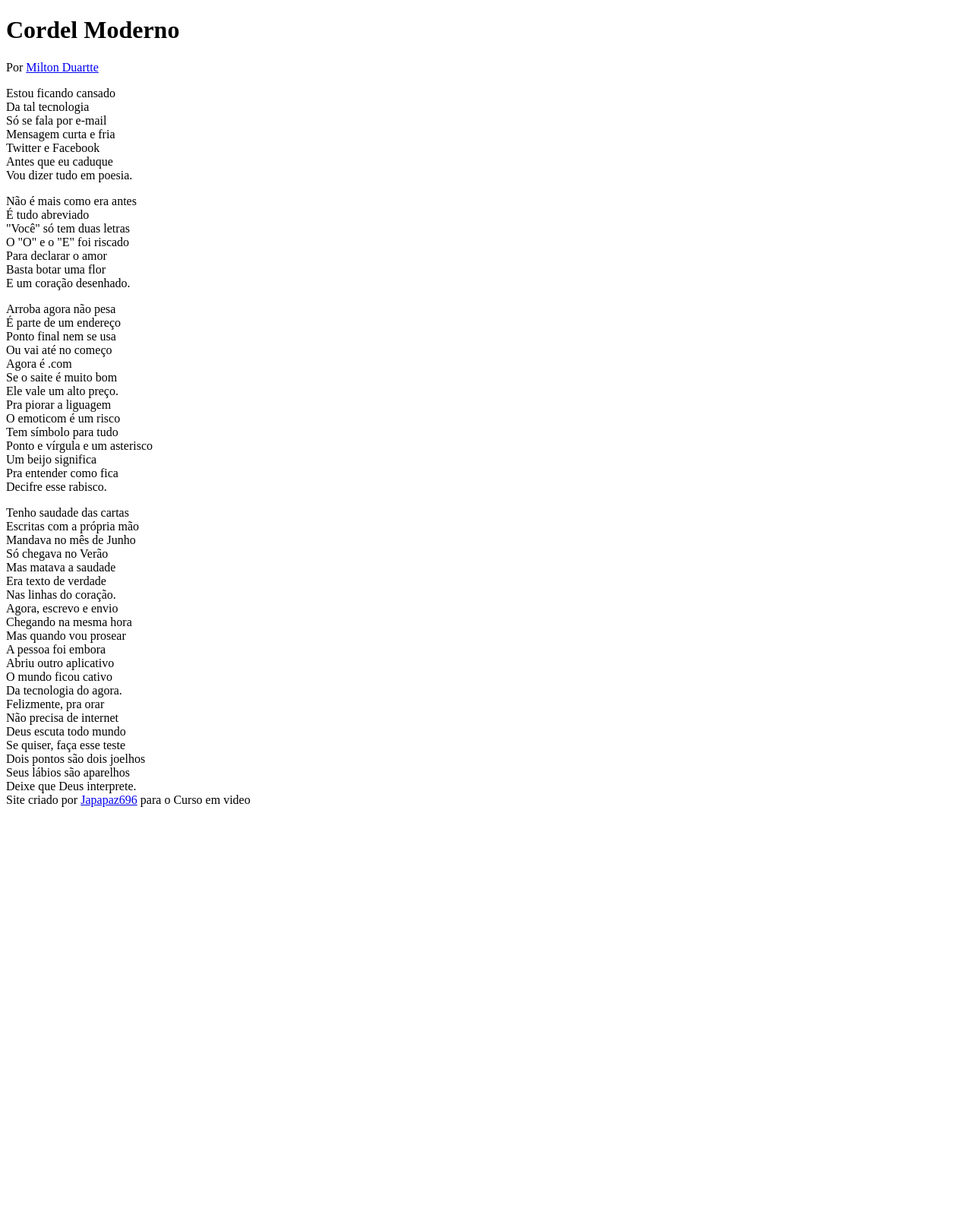
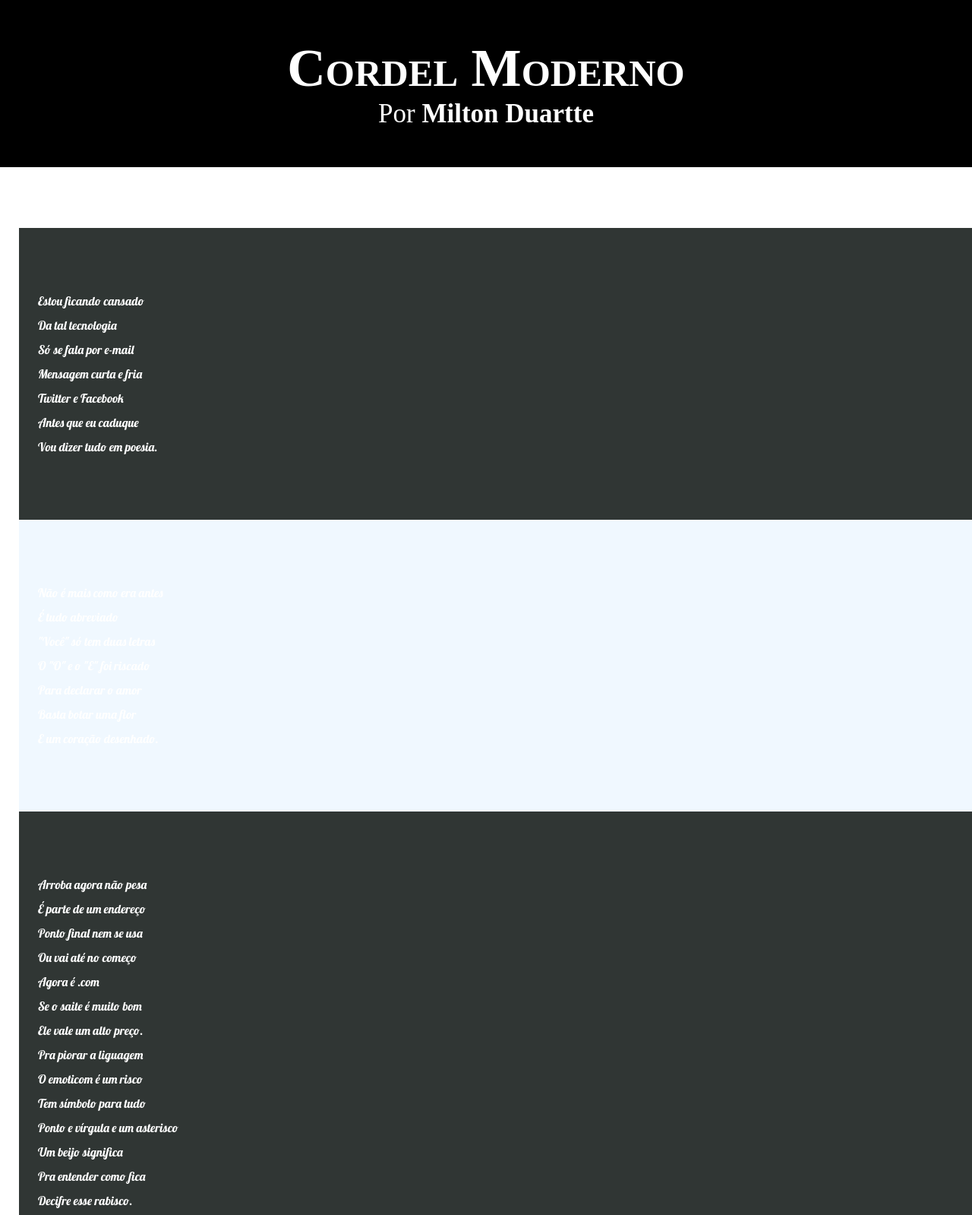
Before and after one commit to Japapaz696/html-css, a plain HTML site: page exercicios/23/index.html in a window 1280 px wide. Shown: the top 1599 px of the page at 76% size. Before the commit the page ends 1070 px from the top, so only its background shows below. Drawn offline with Linux system fonts and the light colour scheme.

Commit message:
atualiazdo

```diff
--- a/exercicios/23/index.html
+++ b/exercicios/23/index.html
@@ -14,13 +14,19 @@
     <main>
         <section id="poesia">
             <article>
-                <p>Estou ficando cansado <br>
+                <section class="texto">
+                    <p>
+                        Estou ficando cansado <br>
                             Da tal tecnologia <br>
                             Só se fala por e-mail <br>
                             Mensagem curta e fria <br>
                             Twitter e Facebook <br>
                             Antes que eu caduque <br>
-                    Vou dizer tudo em poesia.</p>
+                            Vou dizer tudo em poesia.
+                    </p>
+                </section>
+
+                    <section class="imagem">
                         <p>
                             Não é mais como era antes <br>
                             É tudo abreviado <br>
@@ -30,6 +36,10 @@
                             Basta botar uma flor <br>
                             E um coração desenhado.
                         </p>
+                    </section>
+
+
+                    <section class="texto">
                         <p>
                             Arroba agora não pesa <br>
                             É parte de um endereço <br>
@@ -38,7 +48,6 @@
                             Agora é .com<br>
                             Se o saite é muito bom<br>
                             Ele vale um alto preço.<br>
-
                             Pra piorar a liguagem<br>
                             O emoticom é um risco<br>
                             Tem símbolo para tudo<br>
@@ -47,6 +56,10 @@
                             Pra entender como fica<br>
                             Decifre esse rabisco.<br>
                         </p>
+                    </section>
+
+                <section class="imagem">
+                    <p>
                         Tenho saudade das cartas<br>
                         Escritas com a própria mão<br>
                         Mandava no mês de Junho<br>
@@ -54,9 +67,13 @@
                         Mas matava a saudade<br>
                         Era texto de verdade<br>
                         Nas linhas do coração.<br>
+                    </p>
+                </section>
 
 
 
+                <section class="texto">
+                    <p>
                         Agora, escrevo e envio<br>
                         Chegando na mesma hora<br>
                         Mas quando vou prosear<br>
@@ -64,7 +81,6 @@
                         Abriu outro aplicativo<br>
                         O mundo ficou cativo<br>
                         Da tecnologia do agora.<br>
-
                         Felizmente, pra orar<br>
                         Não precisa de internet<br>
                         Deus escuta todo mundo<br>
@@ -72,6 +88,8 @@
                         Dois pontos são dois joelhos<br>
                         Seus lábios são aparelhos<br>
                         Deixe que Deus interprete.<br>
+                    </p>
+                </section>
 
             </article>
         </section>
--- a/exercicios/23/style.css
+++ b/exercicios/23/style.css
@@ -1 +1,58 @@
 @charset "UTF-8";
+@import url('https://fonts.googleapis.com/css2?family=Lobster&display=swap');
+*{
+    margin: 0px;
+    padding: 0px;
+}
+body{
+    background-color: dark;
+    min-height: 100vh;
+}
+header{
+    background-color: black;
+    font-style: normal;
+    font-weight: 700px;
+    text-align: center;
+    font-size: 35px;
+    color: white;
+}
+header>h1{
+    padding-top: 50px;
+    font-variant: small-caps;
+}
+header>p{
+    padding-bottom: 50px;
+}
+main{
+    font-family: 'Lobster', cursive;
+
+}
+
+a{
+    color: white;
+    text-decoration: none;
+    font-weight: bolder;
+}
+a:hover{
+    text-decoration: underline;
+}
+section{
+    padding-top: 10vh;
+    padding-bottom: 10vh;
+    line-height: 2em;
+    padding-left: 25px;
+}
+section.imagem{
+    background-color: aliceblue;
+    color: white;
+}
+section.texto{
+    background-color: rgb(48, 54, 52);
+    color: white;
+}
+footer{
+    background-color: black;
+    color: white;
+    padding: 10px;
+    text-align: center;
+}
```
Lines whose indentation alone changed are shown as unchanged.
